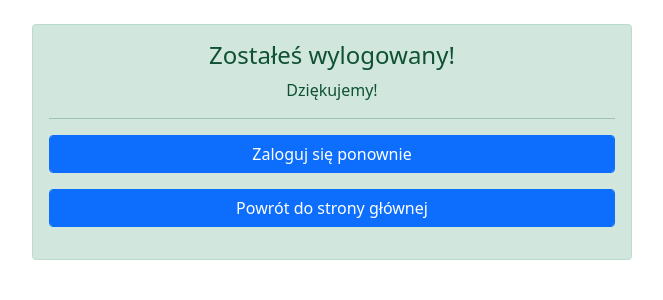
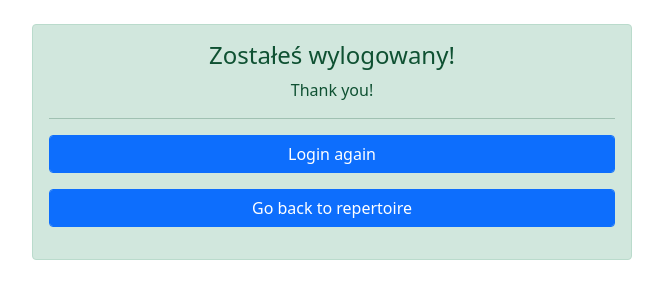
Before and after one commit to mefiuea/cinema_reservations, a Django app: template users_app/templates/users_app/logged_out.html in a window 1280 px wide. Shown: the part 60-360 px from the top of the page, without its empty margins (308-971 px from the left). Run offline with Django 4.2, Linux system fonts and the light colour scheme; the template is opened without the code that fills it, so the values that code supplies are empty; parts of the project's set-up code (start-up, migrations or seed data) failed here and were passed over; some libraries are stand-ins or nearby versions.

Commit message:
upgrade templates

```diff
--- a/users_app/templates/users_app/logged_out.html
+++ b/users_app/templates/users_app/logged_out.html
@@ -1,22 +1,21 @@
 {% extends 'base.html' %}
 {% load static %}
 
-{% block title %}Wylogowano{% endblock %}
+{% block title %}Signed out{% endblock %}
 
 {% block content %}
     <div class="container-lg mb-5">
         <div class="mx-auto" style="max-width: 600px;">
             <div class="alert alert-success text-center" role="alert">
                 <h4 class="alert-heading">Zostałeś wylogowany!</h4>
-                <p>Dziękujemy!</p>
+                <p>Thank you!</p>
                 <hr>
                 <p class="mb-3">
-                    <a href="{% url 'users_app:login_view' %}" class="btn btn-primary form-control">Zaloguj się
-                        ponownie</a>
+                    <a href="{% url 'users_app:login_view' %}" class="btn btn-primary form-control">Login again</a>
                 </p>
                 <p class="mb-0">
-                <p><a href="{% url 'home_page_app:home_view' %}" class="btn btn-primary form-control">Powrót do
-                    strony głównej</a></p>
+                <p><a href="" class="btn btn-primary form-control">Go back to
+                    repertoire</a></p>
             </div>
         </div>
     </div>
--- a/users_app/templates/users_app/logout.html
+++ b/users_app/templates/users_app/logout.html
@@ -1,7 +1,7 @@
 {% extends 'base.html' %}
 {% load static %}
 
-{% block title %}Wyloguj{% endblock %}
+{% block title %}Logout{% endblock %}
 
 {% block content %}
     <div class="container-lg mb-5">
@@ -10,9 +10,9 @@
                 <form action="" method="post">
                     {% csrf_token %}
                     <div class="text-center alert alert-warning" role="alert">
-                        <i>{{ user.username }}</i> czy na pewno chcesz się wylogować?
+                        <i>{{ user.username }}</i> Are you sure you want to sign out?
                     </div>
-                    <button type="submit" class="btn btn-outline-success form-control">Tak, wyloguj!</button>
+                    <button type="submit" class="btn btn-outline-success form-control">Yes, sign out!</button>
                 </form>
             </div>
         </div>
```
Also changed, not shown: 3 other files.
